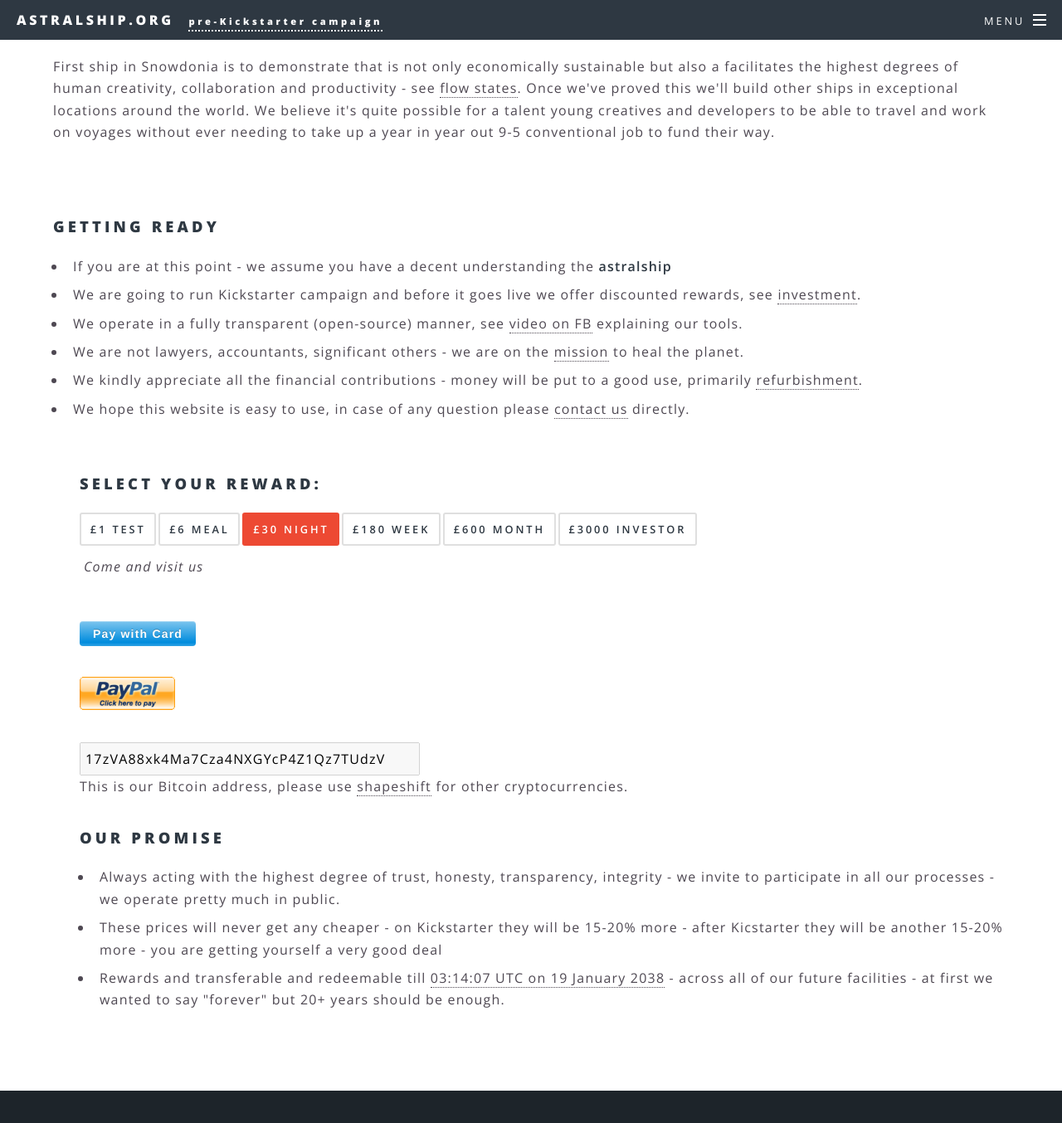
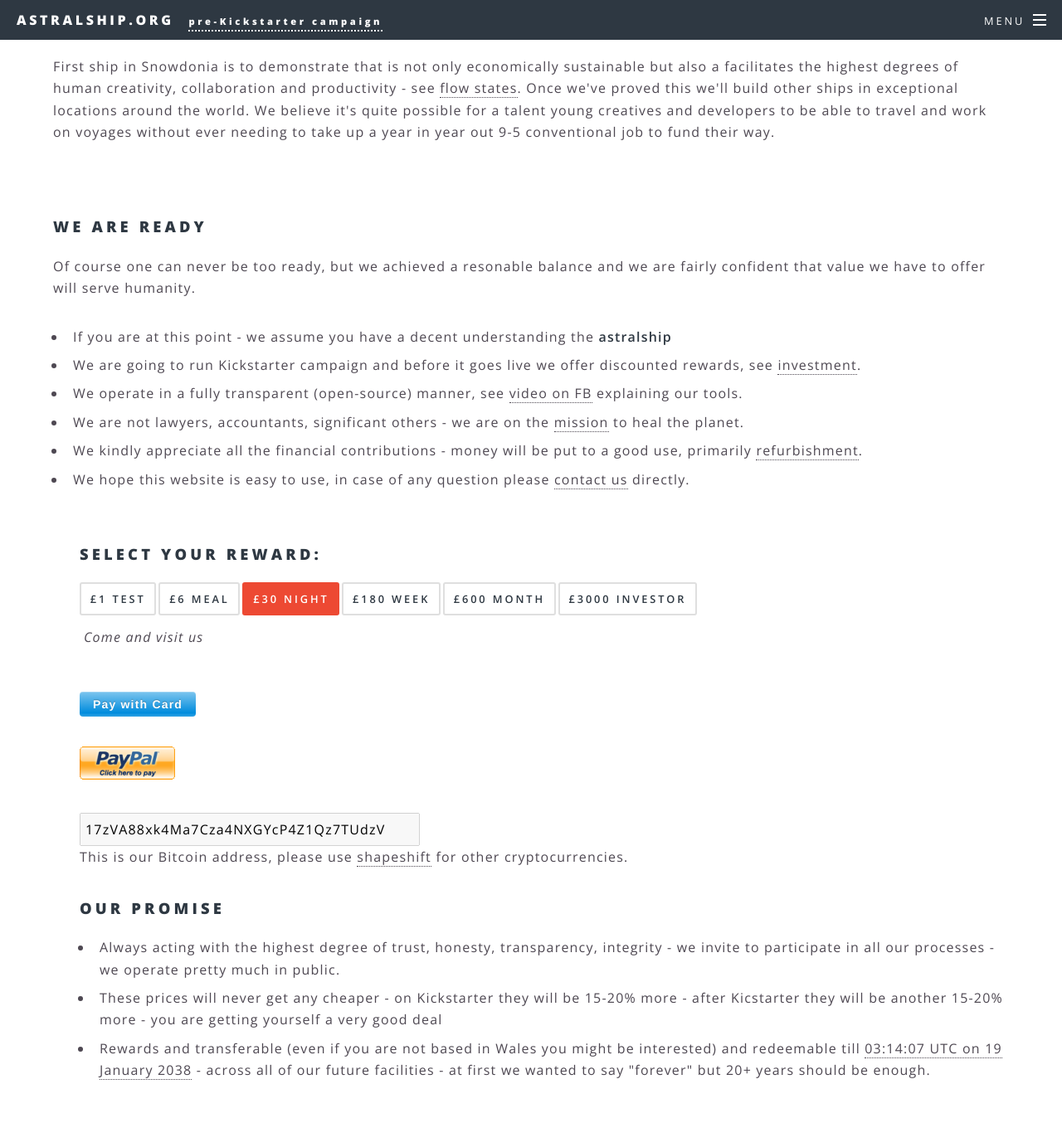
Before and after one commit to astralship/astralship.github.io, a Jekyll site: the page built from investment.html, in a window 1280 px wide and 1400 px high, scrolled down 4109 px. Shown: the top 1354 px of the window at 83% size. Built offline with Jekyll 4.4.1, drawn with Linux system fonts in a browser that asks for light colours; comment, search, counter and statistics services are not loaded.

Commit message:
slight text changes

```diff
--- a/investment.html
+++ b/investment.html
@@ -4,6 +4,8 @@ title: Investment
 subtitle: Working together for a better future
 order: 20
 ---
+
+	<script src="https://checkout.stripe.com/checkout.js"></script> <!-- saving some bandwidth by puttin only in 'investment' -->
 
 	<a href="#ready" class="ready">We are ready, proceed to payment</a>
 
@@ -108,8 +110,11 @@ order: 20
 	<br>
 
 
-	<h3>Getting ready</h3>
-	<script src="https://checkout.stripe.com/checkout.js"></script> <!-- saving some bandwidth -->
+	<h3>We are ready</h3>
+
+	<p>Of course one can never be too ready, but we achieved a resonable balance and we are fairly confident that value we have to offer will serve humanity.</p>
+
+
 
 	<ul class="margin">
 		<li>If you are at this point - we assume you have a decent understanding the <strong>astralship</strong></li>
@@ -157,5 +162,5 @@ order: 20
 	<ul class="margin">
 		<li>Always acting with the highest degree of trust, honesty, transparency, integrity - we invite to participate in all our processes - we operate pretty much in public.</li>
 		<li>These prices will never get any cheaper - on Kickstarter they will be 15-20% more - after Kicstarter they will be another 15-20% more - you are getting yourself a very good deal</li>
-		<li>Rewards and transferable and redeemable till <a href="https://en.wikipedia.org/wiki/Year_2038_problem">03:14:07 UTC on 19 January 2038</a> - across all of our future facilities - at first we wanted to say &quot;forever&quot; but 20+ years should be enough.</li>
+		<li>Rewards and transferable (even if you are not based in Wales you might be interested) and redeemable till <a href="https://en.wikipedia.org/wiki/Year_2038_problem">03:14:07 UTC on 19 January 2038</a> - across all of our future facilities - at first we wanted to say &quot;forever&quot; but 20+ years should be enough.</li>
 	</ul>
```
